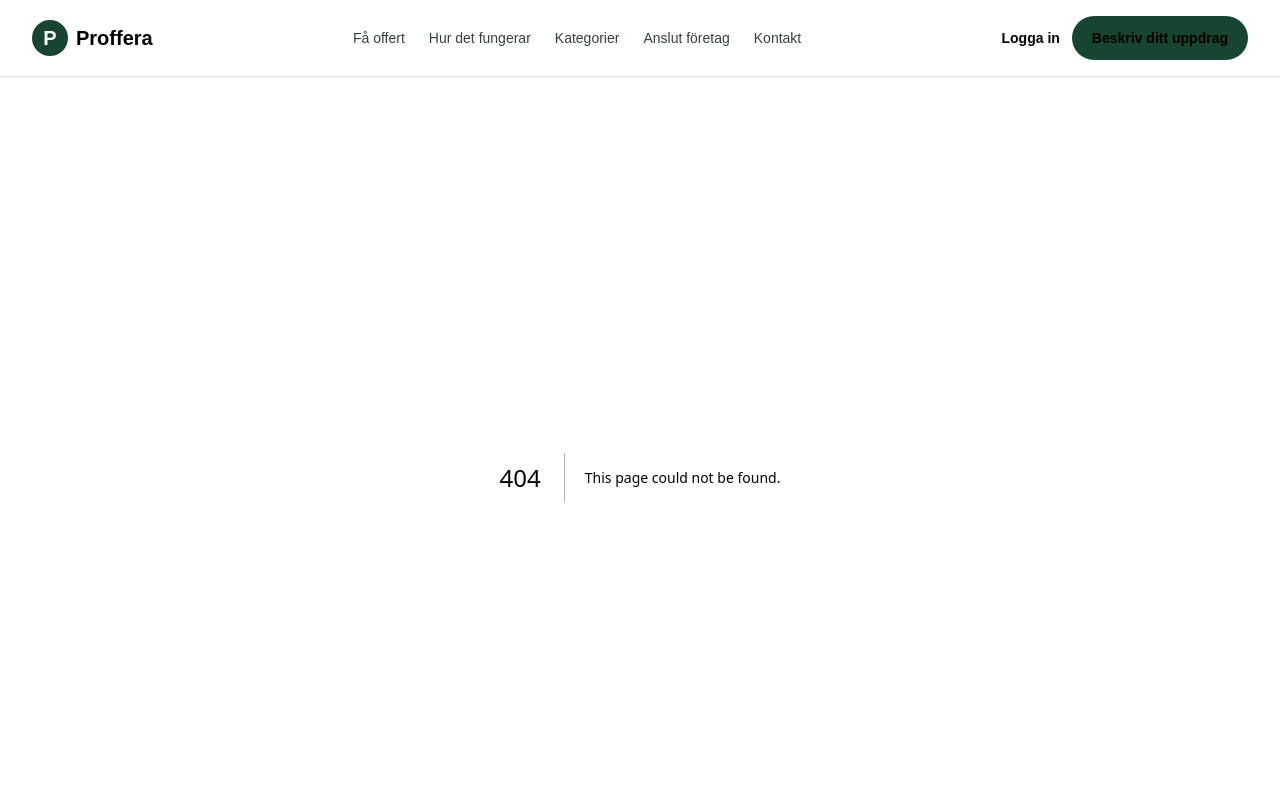
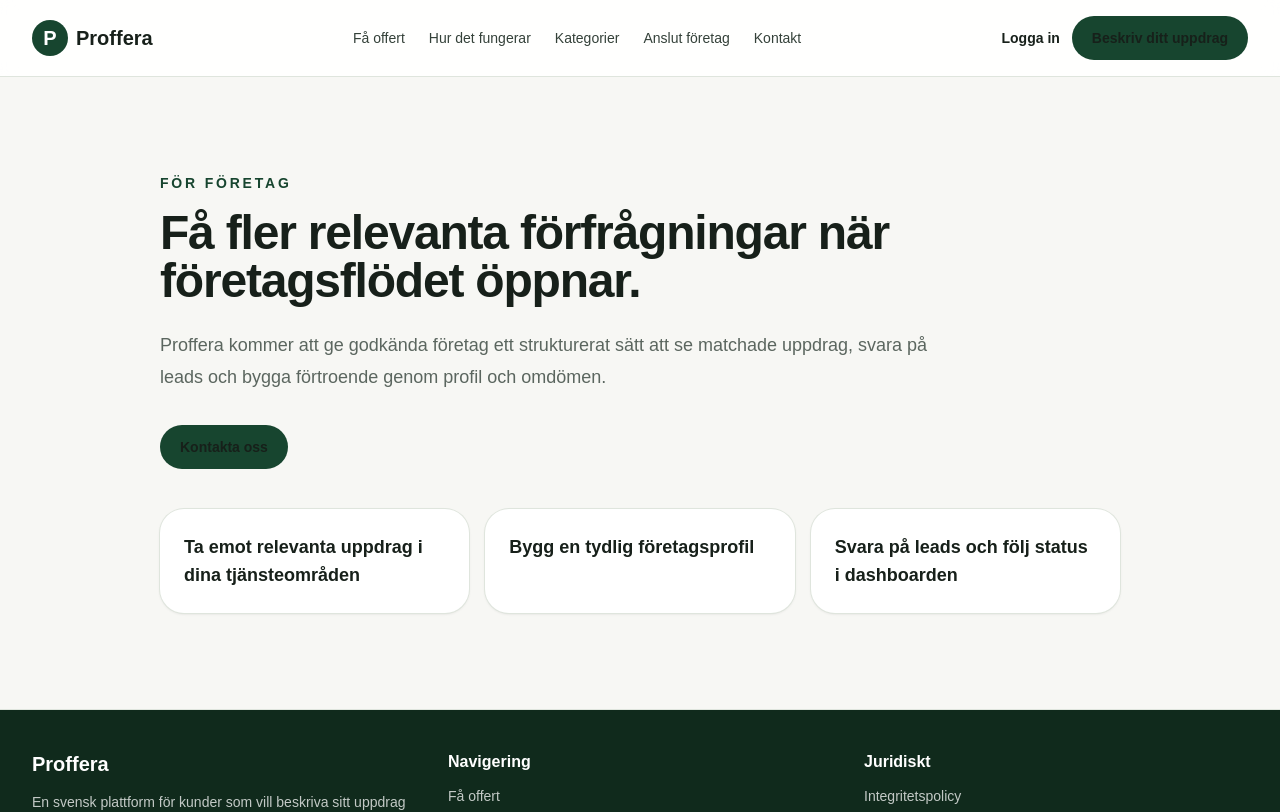
Before and after one commit to ibboabdoli-ai/Proffera, a Next.js app: page /anslut-foretag in a window 1280 px wide. Before the commit this address had no page. Shown: the top 812 px of the page. Built offline with nearby package versions, Linux system fonts and the light colour scheme.

Commit message:
phase 02: add provider landing page

```diff
--- /dev/null
+++ b/src/app/anslut-foretag/page.tsx
@@ -0,0 +1,33 @@
+import type { Metadata } from "next";
+import { PageShell } from "@/components/layout/page-shell";
+
+export const metadata: Metadata = {
+  title: "Anslut företag",
+  description: "Information för företag som vill ta emot relevanta uppdrag via Proffera.",
+};
+
+const benefits = [
+  "Ta emot relevanta uppdrag i dina tjänsteområden",
+  "Bygg en tydlig företagsprofil",
+  "Svara på leads och följ status i dashboarden",
+] as const;
+
+export default function JoinCompanyPage() {
+  return (
+    <PageShell
+      eyebrow="För företag"
+      title="Få fler relevanta förfrågningar när företagsflödet öppnar."
+      description="Proffera kommer att ge godkända företag ett strukturerat sätt att se matchade uppdrag, svara på leads och bygga förtroende genom profil och omdömen."
+      ctaLabel="Kontakta oss"
+      ctaHref="/kontakt"
+    >
+      <div className="grid gap-4 md:grid-cols-3">
+        {benefits.map((benefit) => (
+          <article key={benefit} className="rounded-3xl bg-white p-6 shadow-sm ring-1 ring-[#dfe5dd]">
+            <h2 className="text-lg font-semibold">{benefit}</h2>
+          </article>
+        ))}
+      </div>
+    </PageShell>
+  );
+}
```
